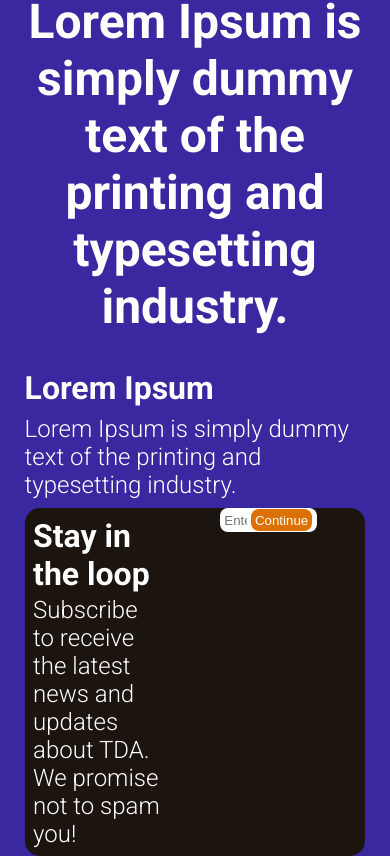
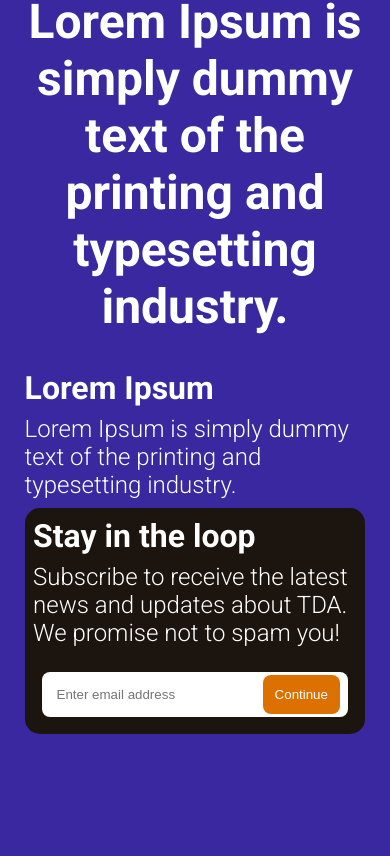
Before and after one commit to 6fy/korsantimi, a Next.js app: page / in a window 390 px wide. Shown: the part 1029-1885 px from the top of the page. After the commit the page ends 1763 px from the top, so only its background shows below. Built offline with nearby package versions, Linux system fonts and the light colour scheme.

Commit message:
add: contact responsive

```diff
--- a/components/contact/Contact.module.css
+++ b/components/contact/Contact.module.css
@@ -25,7 +25,7 @@
     text-align: start;
 }
 
-.containerRightSide {
+.contactRightSide {
     width: 50%;
     display: flex;
     flex-direction: column;
@@ -66,3 +66,27 @@
 .inputContainer button:hover {
     background-color: #F9A000;
 }
+
+@media screen and (max-width: 768px) {
+    .container {
+        margin-top: 10%;
+    }
+
+    .contactContainer {
+        flex-direction: column;
+    }
+
+    .contactLeftSide {
+        width: 100%;
+    }
+
+    .contactRightSide {
+        margin-top: 5%;
+        width: 100%;
+        padding-bottom: 5%;
+    }
+
+    .inputContainer {
+        width: 90%;
+    }
+}
```
